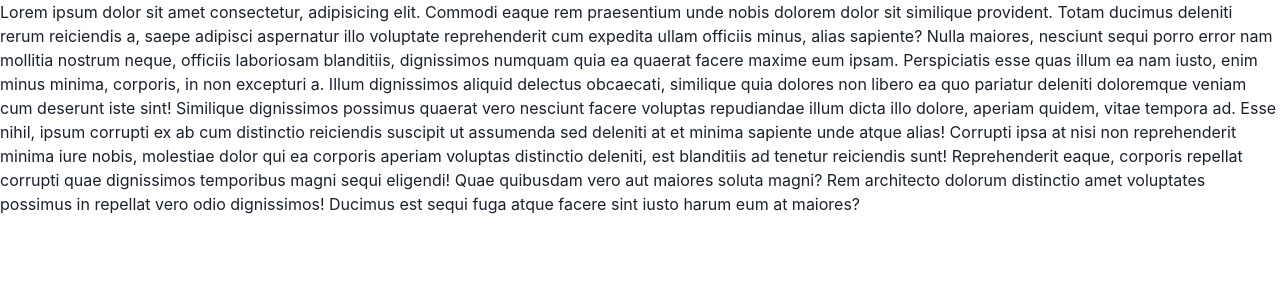
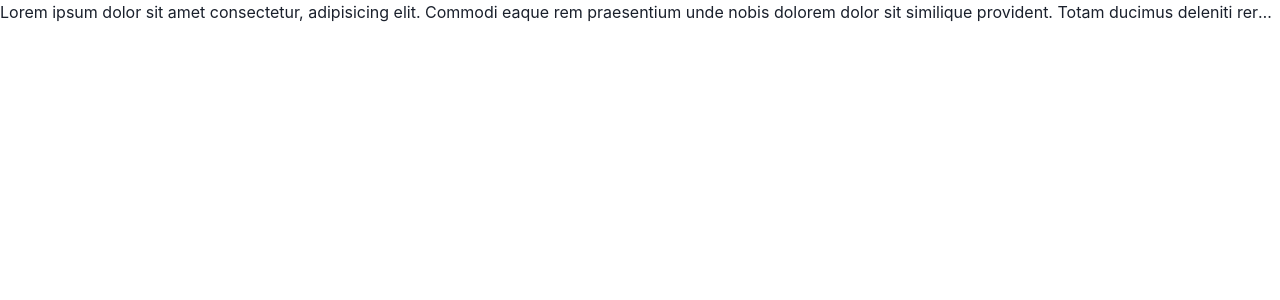
Before and after one commit to KennedyMungai/blog-site-w-chakra, a Next.js app: page / in a window 1280 px wide. Shown: the top 300 px of the page. Built offline with nearby package versions, Linux system fonts and the light colour scheme.

Commit message:
Added truncation for the text

```diff
--- a/src/pages/index.tsx
+++ b/src/pages/index.tsx
@@ -6,7 +6,7 @@ const inter = Inter({ subsets: ['latin'] })
 export default function Home() {
 	return (
 		<div>
-			<Text as={'section'}>
+			<Text as={'section'} isTruncated>
 				Lorem ipsum dolor sit amet consectetur, adipisicing elit.
 				Commodi eaque rem praesentium unde nobis dolorem dolor sit
 				similique provident. Totam ducimus deleniti rerum reiciendis a,
```
